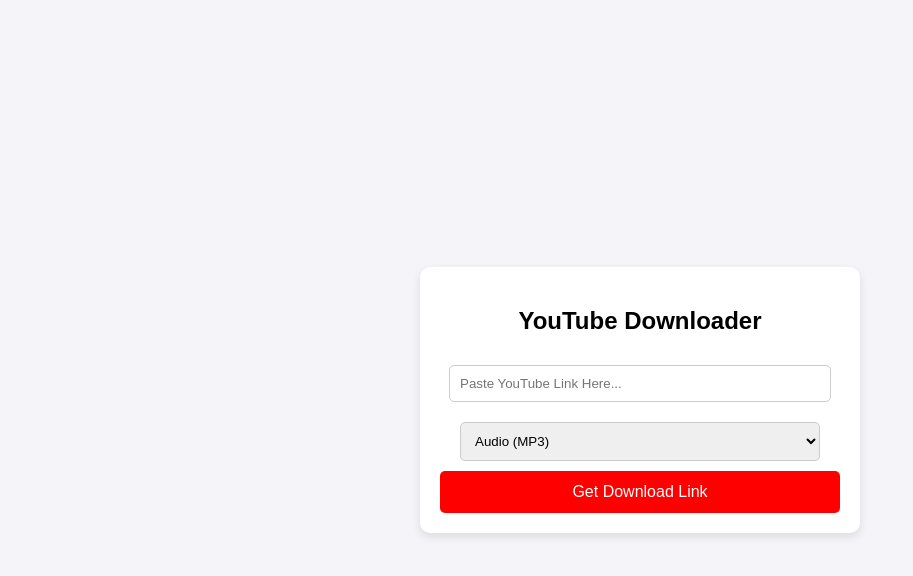
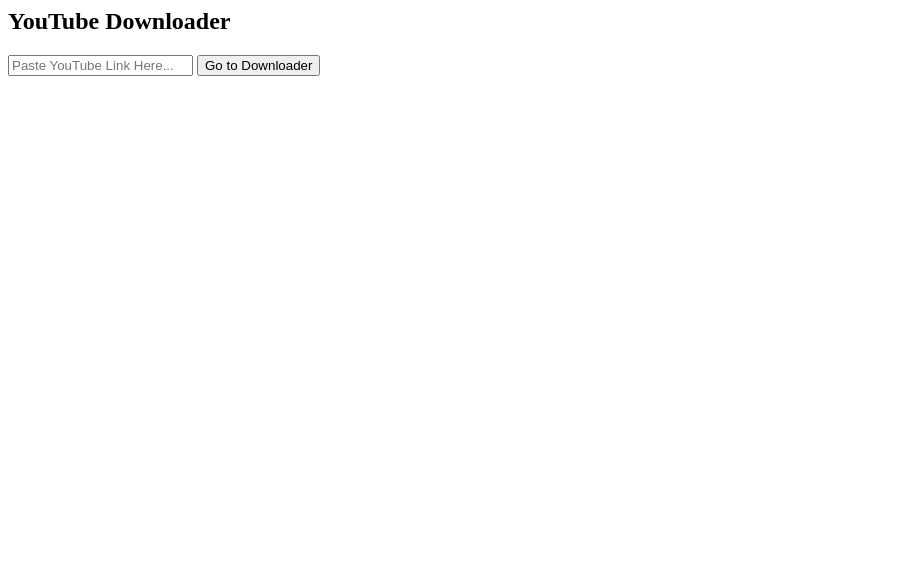
Before and after one commit to rajpoot15/YouTube--downloader, a plain HTML site: page index.html in a window 1280 px wide. Shown: the whole page, without its empty margins (0-913 px from the left). Drawn offline with Linux system fonts and the light colour scheme.

Commit message:
Refactor YouTube downloader to redirect users
Updated the YouTube downloader functionality to redirect users to a new downloader page instead of opening a direct download link. Removed the format selection dropdown and adjusted the JavaScript function accordingly.

```diff
--- a/index.html
+++ b/index.html
@@ -1,52 +1,14 @@
-<!DOCTYPE html>
-<html lang="en">
-<head>
-    <meta charset="UTF-8">
-    <meta name="viewport" content="width=device-width, initial-scale=1.0">
-    <title>YouTube Downloader</title>
-    <style>
-        body { font-family: sans-serif; background-color: #f4f4f9; display: flex; justify-content: center; align-items: center; height: 100vh; margin: 0; }
-        .container { background: white; padding: 20px; border-radius: 10px; box-shadow: 0 4px 10px rgba(0,0,0,0.1); text-align: center; width: 90%; max-width: 400px; }
-        input, select { width: 90%; padding: 10px; margin: 10px 0; border: 1px solid #ccc; border-radius: 5px; }
-        button { background-color: #ff0000; color: white; border: none; padding: 12px; border-radius: 5px; width: 100%; font-size: 16px; cursor: pointer; }
-    </style>
-</head>
-<body>
-
 <div class="container">
     <h2>YouTube Downloader</h2>
     <input type="text" id="videoUrl" placeholder="Paste YouTube Link Here..." required>
-
-    <select id="format">
-        <option value="mp3">Audio (MP3)</option>
-        <option value="mp4">Video (MP4)</option>
-    </select>
-
-    <button onclick="openDownload()">Get Download Link</button>
+    <button onclick="goToDownloader()">Go to Downloader</button>
 </div>
 
 <script>
-    function openDownload() {
+    function goToDownloader() {
         let url = document.getElementById('videoUrl').value;
-        let format = document.getElementById('format').value;
-
-        if(url === "") {
-            alert("Please paste a link first!");
-            return;
-        }
-
-        // This uses the 'ssyoutube' shortcut method which is very stable
-        let targetUrl = `https://www.ssyoutube.com/watch?v=${extractVideoID(url)}`;
-
-        window.open(targetUrl, '_blank');
-    }
-
-    function extractVideoID(url) {
-        var regExp = /^.*((youtu.be\/)|(v\/)|(\/u\/\w\/)|(embed\/)|(watch\?))\??v?=?([^#&?]*).*/;
-        var match = url.match(regExp);
-        return (match&&match[7].length==11)? match[7] : false;
+        if(url === "") { alert("Please paste a link!"); return; }
+        // Opens the service in a new tab; users can paste the link themselves
+        window.open('https://en.savefrom.net/', '_blank');
     }
 </script>
-
-</body>
-</html>
```
